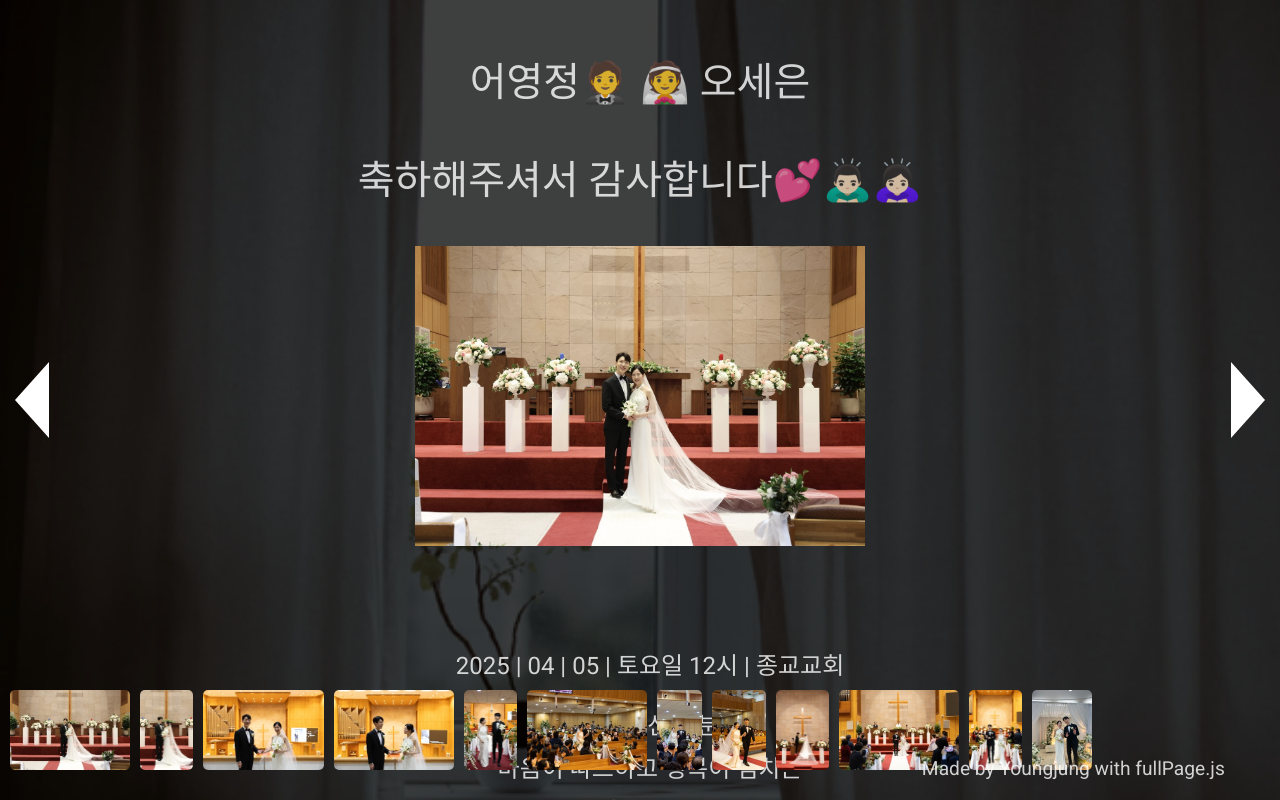
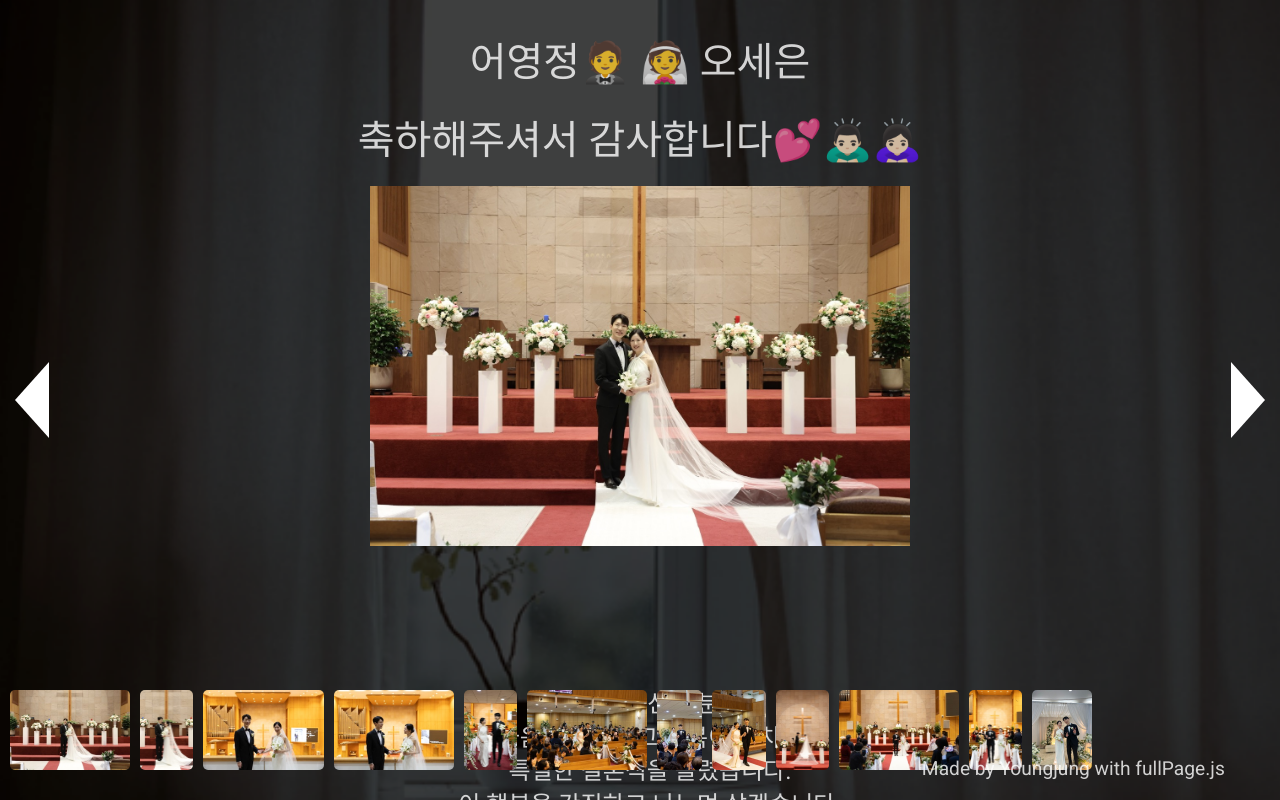
Before and after one commit to yj-uh/uh-S2-oh, a website: page thanks.html in a window 1280 px wide. Drawn offline with Linux system fonts and the light colour scheme; a web font is replaced by a local one.

Commit message:
thanks layout

```diff
--- a/thanks.html
+++ b/thanks.html
@@ -43,10 +43,10 @@
 
 <div id="fullpage">
   <div class="section" style="background-image:url(assets/img/background/img-10-dark.png); position: relative;" >
-    <h2>어영정🤵 👰 오세은</h2>
-    <h2>축하해주셔서 감사합니다💕🙇🏻‍♂️🙇🏻‍♀️</h2>
+    <h2 style="margin:0.5em">어영정🤵 👰 오세은</h2>
+    <h2 style="margin:0.5em">축하해주셔서 감사합니다💕🙇🏻‍♂️🙇🏻‍♀️</h2>
     <!-- <div style="margin: 0em;height:50%;position: absolute;"> -->
-    <div style="margin: 0em;height:50%;">
+    <div style="margin: 0em;height:60%;">
       <div class="slide" >
           <img src="assets/yjse/thanks-final/SH6_0141.jpeg" class="rounded incarousel" alt="Image" style="height:95%;"/>
       </div>
@@ -127,8 +127,7 @@
 
     <div class="bottom-thanks">
         <!-- style="position:absolute;z-index: 10;"> -->
-      <p style="margin-top:0em;">2025 | 04 | 05 | 토요일 12시 | 종교교회</p>
-      <p style="line-height: 180%;">
+      <p style="line-height: 140%;">
         함께해주신 덕분에 <br/>
         마음이 따스하고 행복이 넘치는 <br/>
         특별한 결혼식을 올렸습니다.<br/>
```
